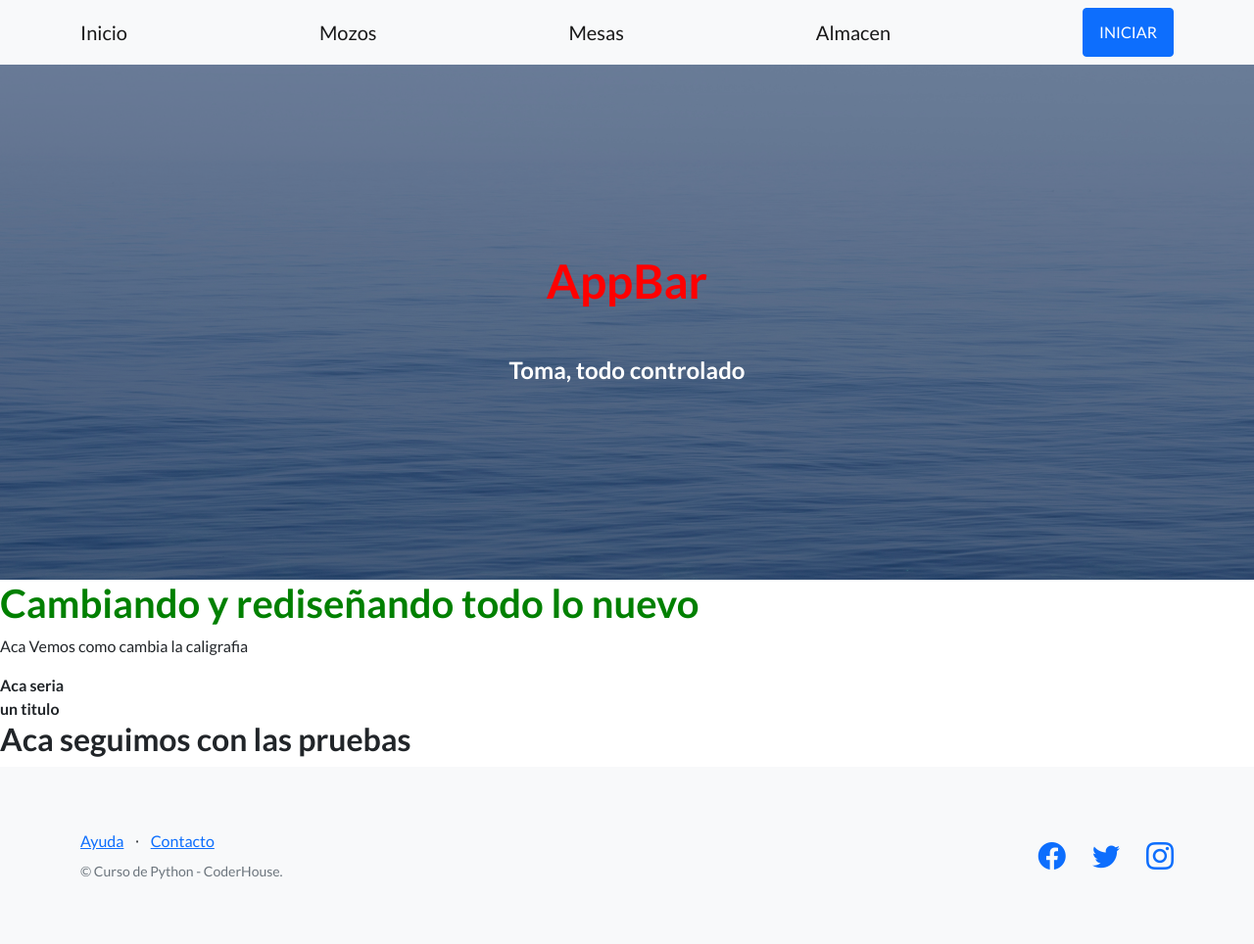
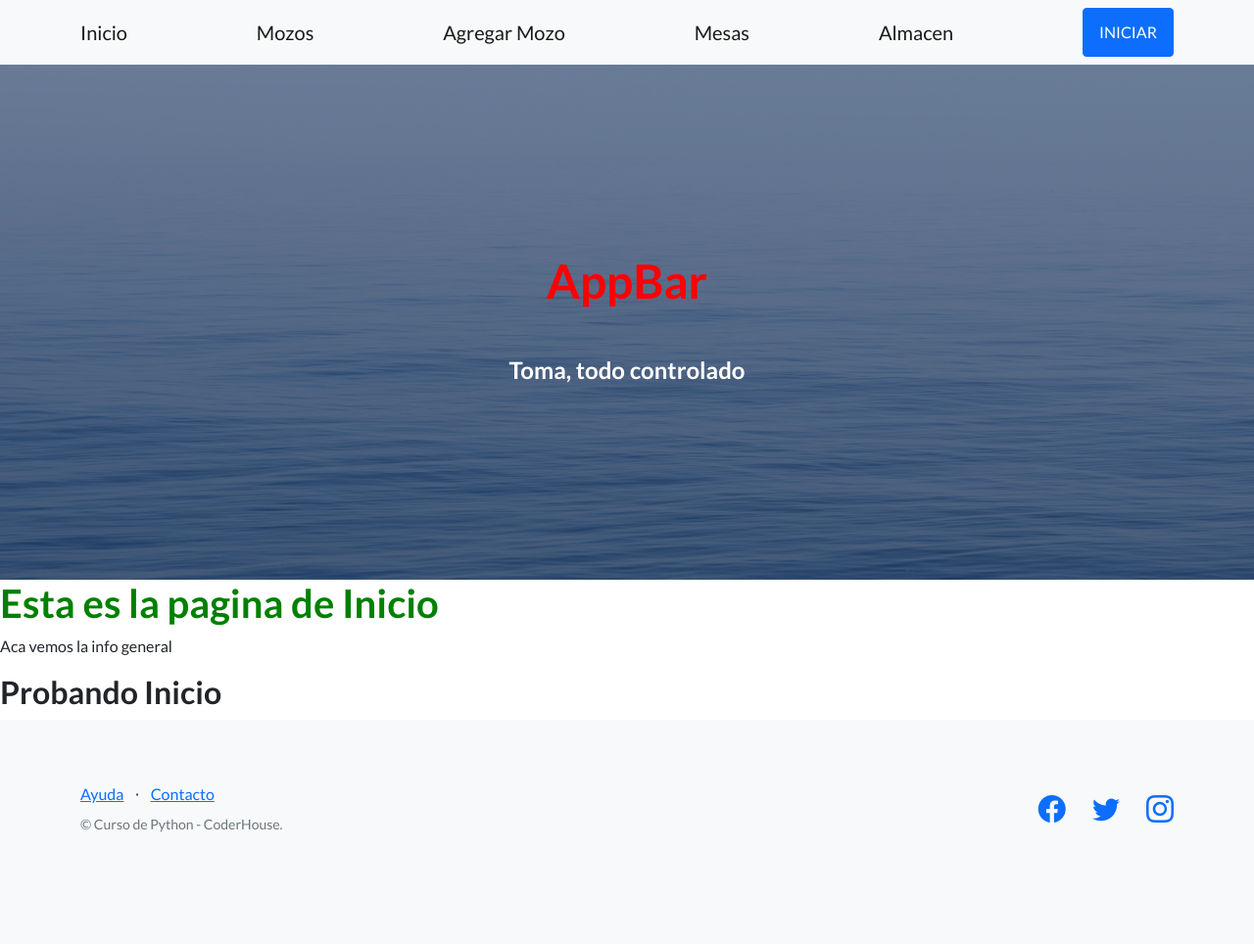
Before and after one commit to TomasChiri96/Proyectomas1, a Django app: page /Barraps/ in a window 1280 px wide. Shown: the whole page at 98% size. After the commit the page ends 850 px from the top, so only its background shows below. Run offline with Django 4.2, Linux system fonts and the light colour scheme; some libraries are stand-ins or nearby versions.

Commit message:
Mejorando Templates

```diff
--- a/Proyectomas/Barraps/templates/AppBarraps/inicio.html
+++ b/Proyectomas/Barraps/templates/AppBarraps/inicio.html
@@ -4,10 +4,10 @@
 
 {% block contenidoQuecambia %}
 
-    <h1 style="color:green">Cambiando y rediseñando todo lo nuevo</h1>
-    <p>Aca Vemos como cambia la caligrafia</p>
-    <strong>Aca seria <br> un titulo</strong>
-    <h2>Aca seguimos con las pruebas</h2>
+    <h1 style="color:green">Esta es la pagina de Inicio</h1>
+    <p>Aca vemos la info general</p>
+
+    <h2>Probando Inicio</h2>
 
 
 
--- a/Proyectomas/Barraps/templates/AppBarraps/mozo_nuevo.html
+++ b/Proyectomas/Barraps/templates/AppBarraps/mozo_nuevo.html
@@ -4,7 +4,9 @@
 
 {% block contenidoQuecambia %}
 
-    <h1 style="color:green">Se agrego correctamente el Nuevo Mozo</h1>
+    <h1 style="color:green">Se agrego correctamente el nuevo mozo</h1>
+    <h3 style="color:black">{{nombre}}, {{apellido}} con el numero: {{numero}}</h3>
+
 
 
 
--- a/Proyectomas/Barraps/templates/AppBarraps/padre.html
+++ b/Proyectomas/Barraps/templates/AppBarraps/padre.html
@@ -26,9 +26,11 @@
             <div class="container">
                 <a class="navbar-brand" href="{% url 'Inicio' %}">Inicio</a>
                 <a class="navbar-brand" href="{% url 'Mozos' %}">Mozos</a>
+                <a class="navbar-brand" href="{% url 'AgregarMozo' %}">Agregar Mozo</a>
                 <a class="navbar-brand" href="{% url 'Meza' %}">Mesas</a>
                 <a class="navbar-brand" href="#!">Almacen</a>
                 <a class="btn btn-primary" href="#signup">INICIAR</a>
+
             </div>
         </nav>
 
--- a/Proyectomas/Barraps/urls.py
+++ b/Proyectomas/Barraps/urls.py
@@ -10,5 +10,5 @@ urlpatterns = [
     path('vistamesas/', vista_mezas, name="Meza"),
     path('vistaalmacen/', vista_almacen),
     path('nuevo-mozo/<nombre>/<apellido>/<numero>', mozo_nuevo),
-    path('formularioMozo/',formularioMozo, name="formularioMozo")
+    path('formularioMozo/',formularioMozo, name="AgregarMozo")
 ]
--- a/Proyectomas/Barraps/views.py
+++ b/Proyectomas/Barraps/views.py
@@ -38,9 +38,13 @@ def vista_almacen(request):
 
 def formularioMozo(request):
 
-    if request == 'POST':
-        agregoMozo = mozo(request.POST['Nombre'], request.POST['Apellido'], request.POST['Numero'])
+    if request.method == 'POST':
+        Nombre= request.POST["nombre"]
+        Apellido= request.POST["apellido"]
+        Numero= request.POST["numero"]
+
+        agregoMozo = mozo(nombre=Nombre, apellido=Apellido, numero=Numero)
         agregoMozo.save()
-        return render(request,'AppBarraps/mozo_nuevo.html')
+        return render(request,'AppBarraps/mozo_nuevo.html', {"nombre":Nombre, "apellido":Apellido, "numero":Numero})
 
-    return render(request, 'AppBarraps/inicio.html')
+    return render(request, 'AppBarraps/formularioMozo.html')
```
Also changed, not shown: Proyectomas/Barraps/templates/AppBarraps/formularioMozo.html (+6 -3 lines), Proyectomas/db.sqlite3.
